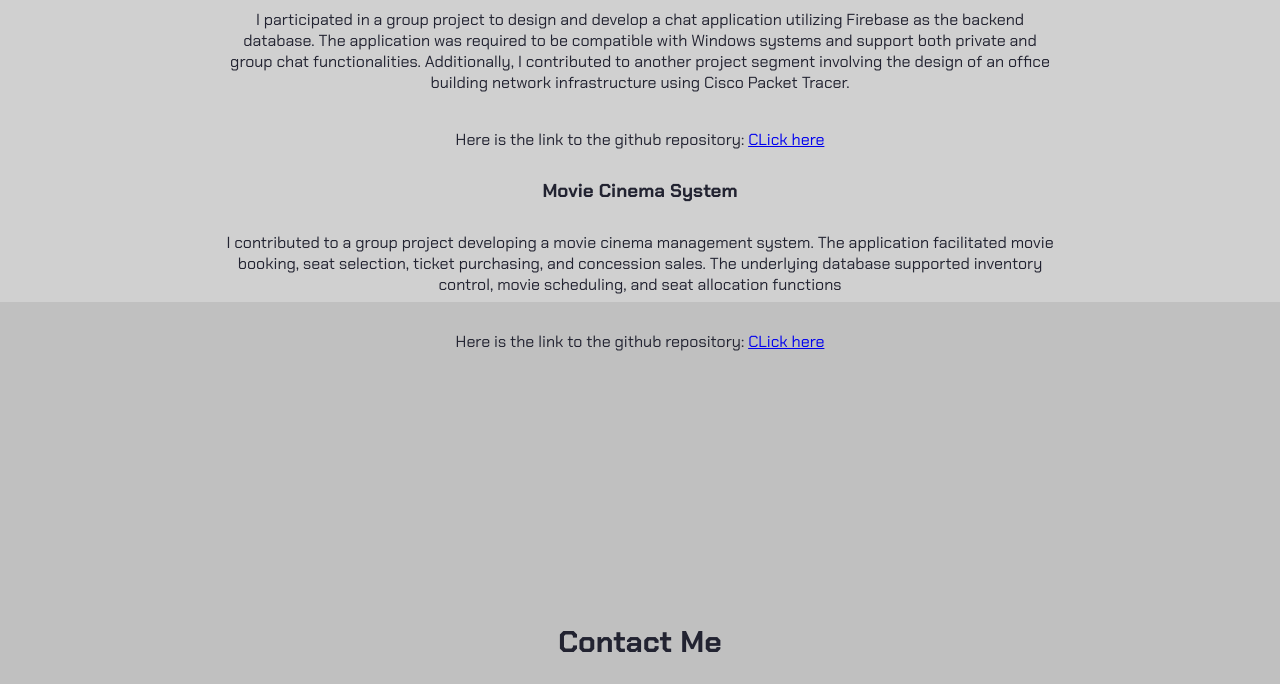
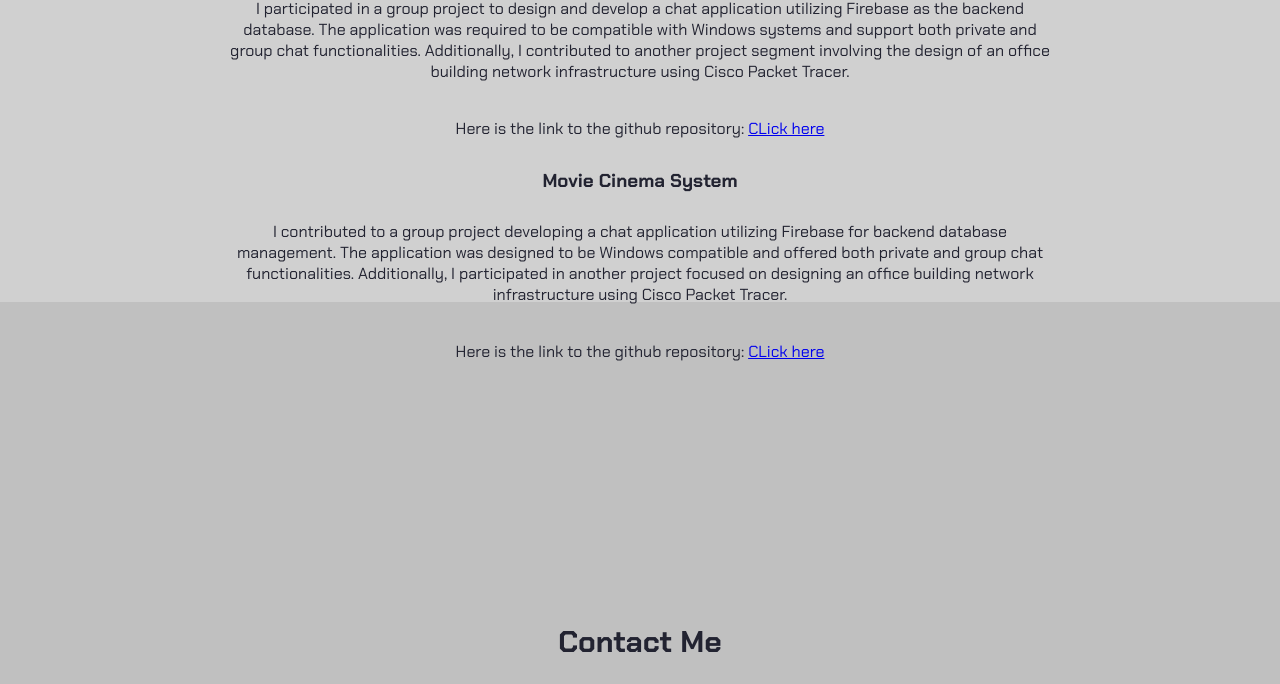
Before and after one commit to Stefanvr250/CV.github.io, a plain HTML site: page index.html in a window 1280 px wide. Shown: the part 2098-2782 px from the top of the page. Drawn offline with nearby package versions, Linux system fonts and the light colour scheme.

Commit message:
changes madae

```diff
--- a/index.html
+++ b/index.html
@@ -138,7 +138,7 @@
             </p>
           <h3>Movie Cinema System</h3>
             <p>
-              I contributed to a group project developing a movie cinema management system. The application facilitated movie booking, seat selection, ticket purchasing, and concession sales. The underlying database supported inventory control, movie scheduling, and seat allocation functions
+              I contributed to a group project developing a chat application utilizing Firebase for backend database management. The application was designed to be Windows compatible and offered both private and group chat functionalities. Additionally, I participated in another project focused on designing an office building network infrastructure using Cisco Packet Tracer.
             </p>
             <p>
               Here is the link to the github repository: <a href="https://github.com/Henard-Gertzen/Skreenkinikor_Master_Project " target="_blank">CLick here</a>
```
